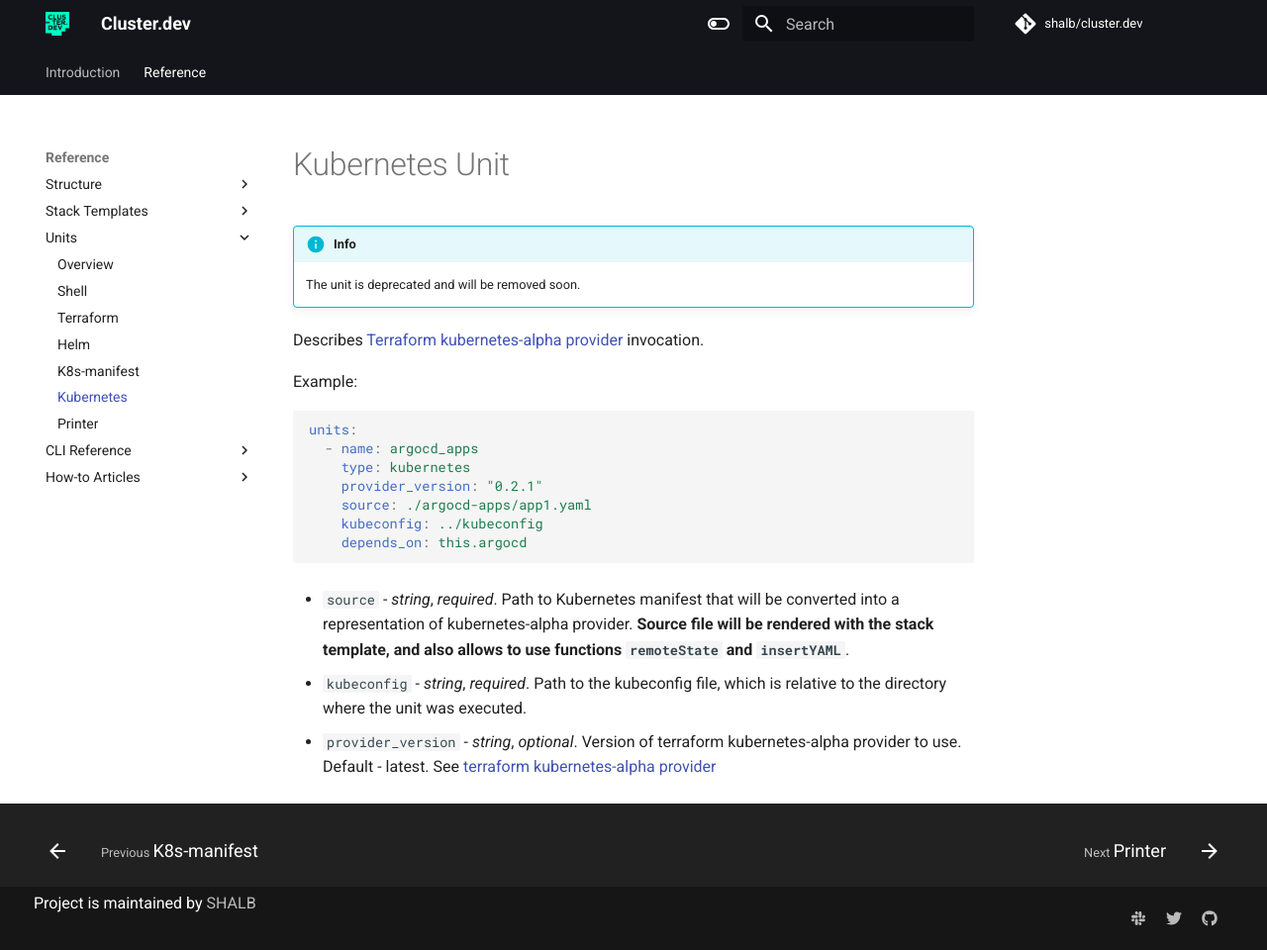
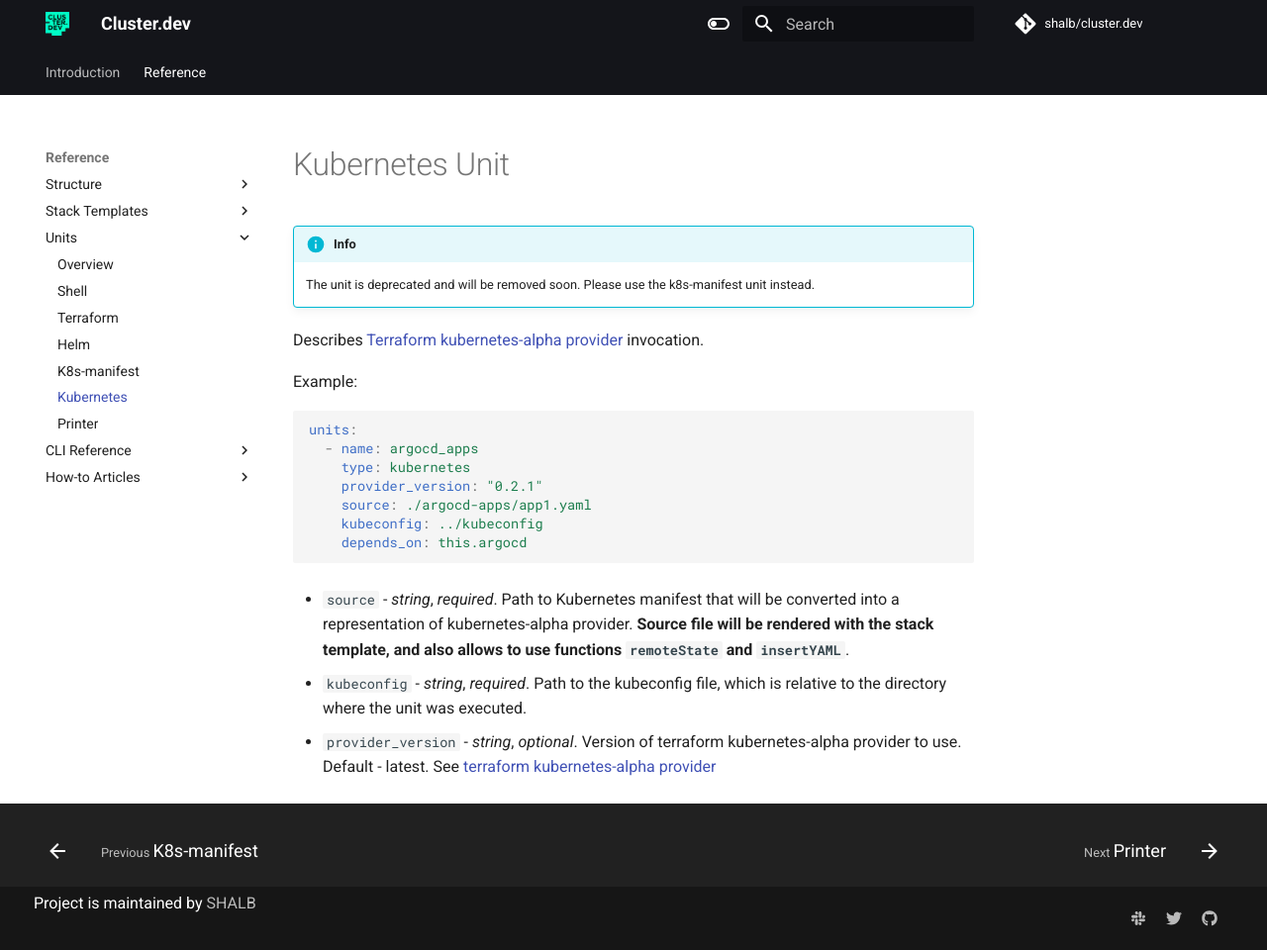
Before and after one commit to shalb/cluster.dev, an MkDocs documentation site: the page built from docs/units-kubernetes.md, in a window 1280 px wide and 960 px high. Shown: the whole window at 99% size. Built offline with MkDocs 1.6.1 and Material for MkDocs 9.7.7, drawn with Linux system fonts in a browser that asks for light colours; comment, search, counter and statistics services are not loaded.

Commit message:
Update units-kubernetes.md

```diff
--- a/docs/units-kubernetes.md
+++ b/docs/units-kubernetes.md
@@ -1,7 +1,7 @@
 # Kubernetes Unit
 
 !!! Info
-    The unit is deprecated and will be removed soon.
+    The unit is deprecated and will be removed soon. Please use the k8s-manifest unit instead.
 
 Describes [Terraform kubernetes-alpha provider](https://github.com/hashicorp/terraform-provider-kubernetes-alpha) invocation.
 
```
